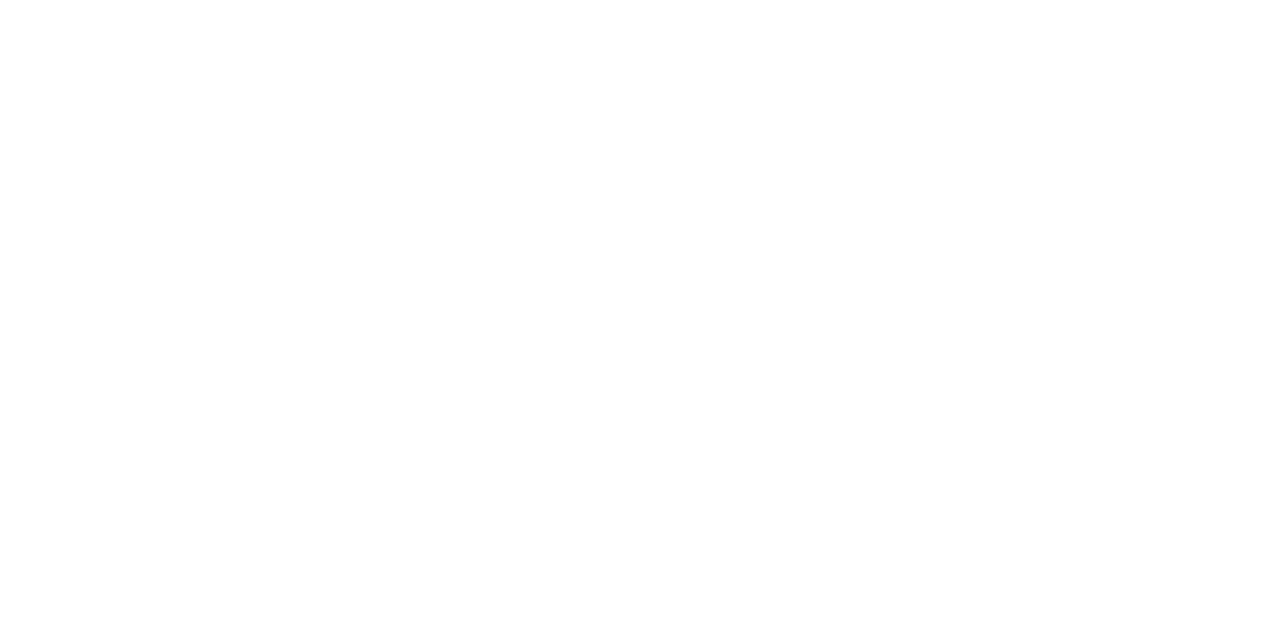
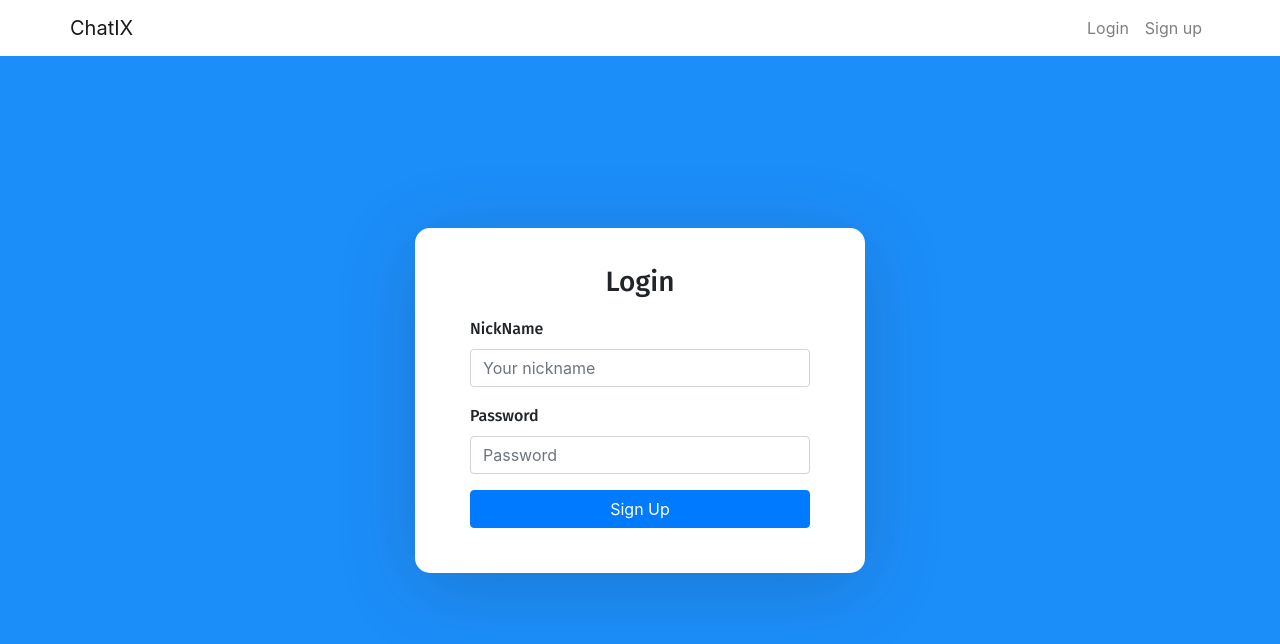
Before and after one commit to AntonFiveis/Chat, a React (Create React App) app in the folder FrontEnd/: page /login in a window 1280 px wide. Shown: the top 644 px of the page. Built offline with nearby package versions, Linux system fonts and the light colour scheme.

Commit message:
initial auth-form. In the future, the form will be completed and functional(pass check)

```diff
--- a/FrontEnd/src/App.js
+++ b/FrontEnd/src/App.js
@@ -1,9 +1,29 @@
-import React from 'react'
+import React from 'react';
+import '../node_modules/bootstrap/dist/css/bootstrap.min.css';
+import Home from './components/home.component'
+import Nav from './components/nav.component'
+import Login from './components/login.component'
+import Register from './components/register.component'
+import { BrowserRouter, Switch, Route} from 'react-router-dom';
+
 
 function App() {
-  return (
-    <div></div>
-  );
+    return (
+		<BrowserRouter>
+			<div className="App">
+				<Nav />
+				<div className="auth-wrapper">
+					<div className="auth-inner">
+						<Switch>
+							<Route exact path="/" component={Home} />
+							<Route exact path="/login" component={Login} />
+							<Route exact path="/register" component={Register} />
+						</Switch>
+					</div>
+				</div>
+			</div>
+		</BrowserRouter>
+    );
 }
 
 export default App;
--- /dev/null
+++ b/FrontEnd/src/components/home.component.jsx
@@ -0,0 +1,9 @@
+import React, { Component } from "react";
+
+export default class Home extends Component {
+    render() {
+        return (
+            <h2>You are not logged in</h2>
+        );
+    }
+}
--- /dev/null
+++ b/FrontEnd/src/components/login.component.jsx
@@ -0,0 +1,32 @@
+import React,{ Component } from "react";
+
+export default class Login extends Component {
+
+    handleSubmit(e) {
+        e.preventDefault();
+        const data = {
+            nick_name: this.nickname,
+            password: this.password
+        }
+        console.log(data)
+    }
+
+    render() {
+        return (
+            <form onSubmit={this.handleSubmit}>
+                <h3>Login</h3>
+                <div className="form-group">
+                    <label>NickName</label>
+                    <input type="text" className="form-control" placeholder="Your nickname"
+                        onChange={e => this.nickname = e.target.value}/>
+                </div>
+                <div className="form-group">
+                    <label>Password</label>
+                    <input type="password" className="form-control" placeholder="Password"
+                        onChange={e => this.password = e.target.value}/>
+                </div>
+                <button className="btn btn-primary btn-block">Sign Up</button>
+            </form>
+        );
+    }
+}
--- /dev/null
+++ b/FrontEnd/src/components/nav.component.jsx
@@ -0,0 +1,24 @@
+import React,{ Component } from "react";
+import { Link } from "react-router-dom";
+
+export default class Nav extends Component {
+    render() {
+        return (
+            <nav className="navbar navbar-expand navbar-light fixed-top">
+				<div className="container">
+					<Link to={'/'} className="navbar-brand">ChatIX</Link>
+					<div className="collapse navbar-collapse">
+						<ul className="navbar-nav ml-auto">
+							<li className="nav-item">
+								<Link to={'/login'} className="nav-link">Login</Link>
+							</li>
+							<li className="nav-item">
+								<Link to={'/register'} className="nav-link">Sign up</Link>
+							</li>
+						</ul>
+					</div>
+				</div>
+			</nav>
+        );
+    }
+}
--- /dev/null
+++ b/FrontEnd/src/components/register.component.jsx
@@ -0,0 +1,38 @@
+import React,{ Component } from "react";
+
+export default class Register extends Component {
+
+    handleSubmit(e) {
+        e.preventDefault();
+        const data = {
+            nick_name: this.nickname,
+            password: this.password,
+            password_confirm: this.confirmPassword
+        }
+        console.log(data)
+    }
+
+    render() {
+        return (
+            <form onSubmit={this.handleSubmit}>
+                <h3>Sign Up</h3>
+                <div className="form-group">
+                    <label>NickName</label>
+                    <input type="text" className="form-control" placeholder="Your nickname"
+                        onChange={e => this.nickname = e.target.value}/>
+                </div>
+                <div className="form-group">
+                    <label>Password</label>
+                    <input type="password" className="form-control" placeholder="Password"
+                        onChange={e => this.password = e.target.value}/>
+                </div>
+                <div className="form-group">
+                    <label>Confirm Password</label>
+                    <input type="password" className="form-control" placeholder="Confirm password"
+                        onChange={e => this.confirmPassword = e.target.value}/>
+                </div>
+                <button className="btn btn-primary btn-block">Sign Up</button>
+            </form>
+        );
+    }
+}
--- a/FrontEnd/src/index.css
+++ b/FrontEnd/src/index.css
@@ -1,13 +1,75 @@
-body {
-  margin: 0;
-  font-family: -apple-system, BlinkMacSystemFont, 'Segoe UI', 'Roboto', 'Oxygen',
-    'Ubuntu', 'Cantarell', 'Fira Sans', 'Droid Sans', 'Helvetica Neue',
-    sans-serif;
-  -webkit-font-smoothing: antialiased;
-  -moz-osx-font-smoothing: grayscale;
+@import url('https://fonts.googleapis.com/css2?family=Fira+Sans:ital,wght@0,400;0,500;0,600;0,700;0,800;1,400;1,500;1,600;1,700;1,800&display=swap');
+
+* {
+	box-sizing: border-box;
 }
 
-code {
-  font-family: source-code-pro, Menlo, Monaco, Consolas, 'Courier New',
-    monospace;
+body {
+	background: #1C8EF9 !important;
+	min-height: 100vh;
+	display: flex;
+	font-weight: 400;
+	font-family: 'Fira Sans', sans-serif;
 }
+
+h1, h2, h3, h4, h5, h6, label, span {
+	font-weight: 500;
+	font-family: 'Fira Sans', sans-serif;
+}
+
+body, html, .App, #root, .auth-wrapper {
+	width: 100%;
+	height: 100%;
+}
+
+
+.navbar-light {
+	background-color: #fff;
+	box-sizing: 0px 14px 80px rgba(34, 35, 58, 0.2);
+}
+
+.auth-wrapper {
+	display: flex;
+	justify-content: center;
+	flex-direction: column;
+	text-align: left;
+}
+
+.auth-inner {
+	width: 450px;
+	margin: auto;
+	background: #fff;
+	box-shadow: 0px 14px 80px rgba(34, 35, 58, 0.2);
+	padding: 40px 55px 45px 55px;
+	border-radius: 15px;
+	transition: all .3s;
+}
+
+.auth-wrapper .form-control:focus {
+	border-color: #167bff;
+	box-shadow: none;
+}
+
+.auth-wrapper h3 {
+	text-align: center;
+	margin: 0;
+	line-height: 1;
+	padding-bottom: 20px;
+}
+
+.custom-control-label {
+	font-weight: 400;
+}
+
+.forgot-password,
+.forgot-password a {
+	text-align: right;
+	font-size: 13px;
+	padding-top: 10px;
+	color: #7f7d7d;
+	margin: 0;
+}
+
+.forgot-password a {
+	color: #167bff;
+}
```
Also changed, not shown: FrontEnd/package.json (+7 -4 lines), 1 other file (tests, documents, lock files or other folders).
